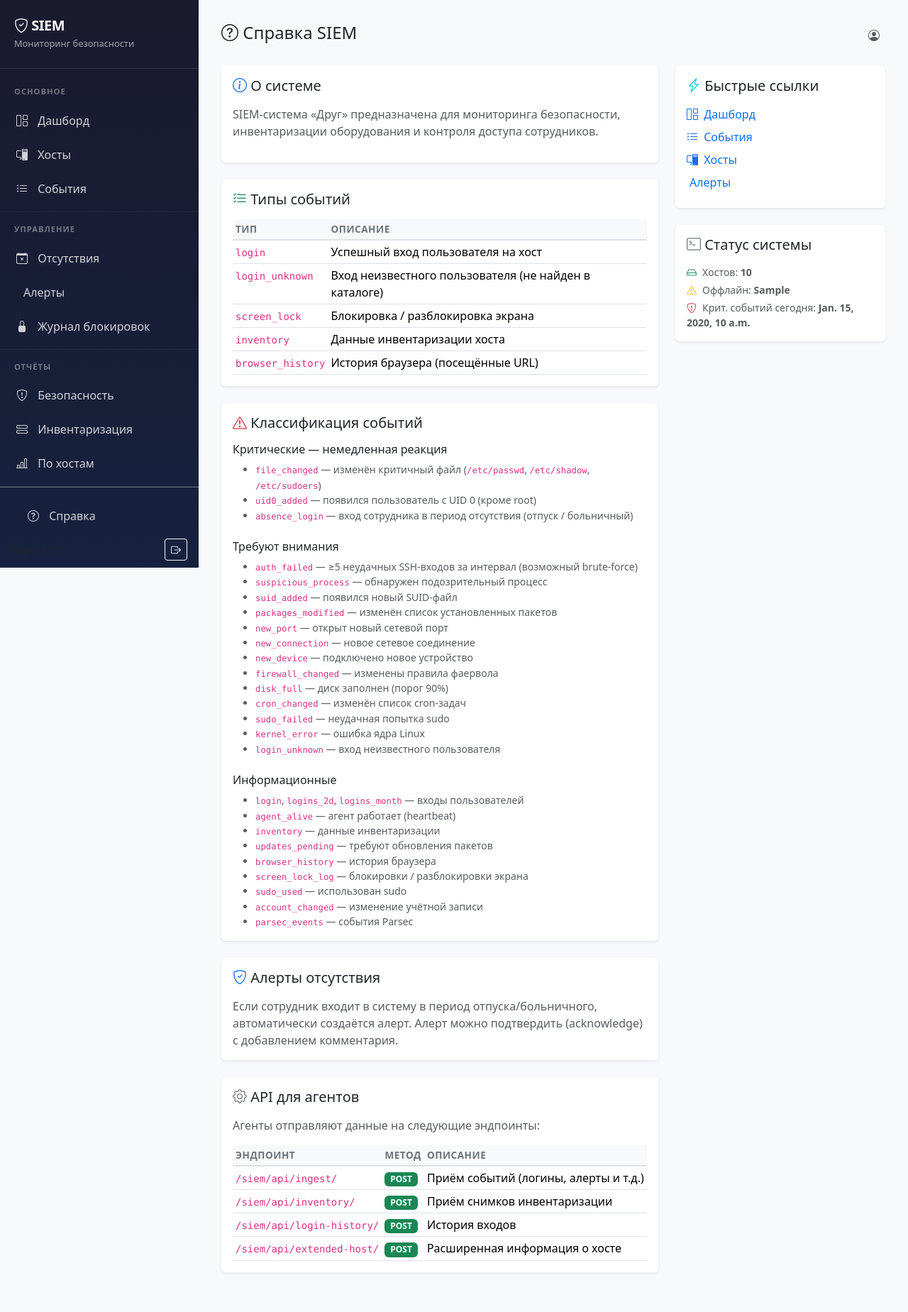
After one commit to blshark2008/friend-django, a Django app: template friend/templates/siem/help.html in a window 1280 px wide. The commit adds this page. Shown: the whole page at 71% size. Run offline with Django 3.2, Linux system fonts and the light colour scheme; the template is opened without the code that fills it: most values are stand-ins (such as "Sample title", 1, 10 or a date in 2020).

```diff
--- /dev/null
+++ b/friend/templates/siem/help.html
@@ -0,0 +1,196 @@
+{% extends "siem/base.html" %}
+
+{% block title %}Справка{% endblock %}
+
+{% block page_title %}
+<h4><i class="bi bi-question-circle"></i> Справка SIEM</h4>
+{% endblock %}
+
+{% block content %}
+<div class="row">
+    <div class="col-lg-8">
+        <div class="card shadow-sm border-0 mb-4">
+            <div class="card-body">
+                <h5 class="mb-3"><i class="bi bi-info-circle text-primary"></i> О системе</h5>
+                <p class="text-muted">
+                    SIEM-система «Друг» предназначена для мониторинга безопасности,
+                    инвентаризации оборудования и контроля доступа сотрудников.
+                </p>
+            </div>
+        </div>
+
+        <div class="card shadow-sm border-0 mb-4">
+            <div class="card-body">
+                <h5 class="mb-3"><i class="bi bi-list-check text-success"></i> Типы событий</h5>
+                <div class="table-responsive">
+                    <table class="table table-sm table-hover mb-0">
+                        <thead>
+                            <tr>
+                                <th>Тип</th>
+                                <th>Описание</th>
+                            </tr>
+                        </thead>
+                        <tbody>
+                            <tr>
+                                <td><code>login</code></td>
+                                <td>Успешный вход пользователя на хост</td>
+                            </tr>
+                            <tr>
+                                <td><code>login_unknown</code></td>
+                                <td>Вход неизвестного пользователя (не найден в каталоге)</td>
+                            </tr>
+                            <tr>
+                                <td><code>screen_lock</code></td>
+                                <td>Блокировка / разблокировка экрана</td>
+                            </tr>
+                            <tr>
+                                <td><code>inventory</code></td>
+                                <td>Данные инвентаризации хоста</td>
+                            </tr>
+                            <tr>
+                                <td><code>browser_history</code></td>
+                                <td>История браузера (посещённые URL)</td>
+                            </tr>
+                        </tbody>
+                    </table>
+                </div>
+            </div>
+        </div>
+
+        <div class="card shadow-sm border-0 mb-4">
+            <div class="card-body">
+                <h5 class="mb-3"><i class="bi bi-exclamation-triangle text-danger"></i> Классификация событий</h5>
+
+                <h6 class="mb-2"><span class="badge bg-danger severity-badge me-1"></span> Критические — немедленная реакция</h6>
+                <ul class="small text-muted mb-4">
+                    <li><code>file_changed</code> — изменён критичный файл (<code>/etc/passwd</code>, <code>/etc/shadow</code>, <code>/etc/sudoers</code>)</li>
+                    <li><code>uid0_added</code> — появился пользователь с UID 0 (кроме root)</li>
+                    <li><code>absence_login</code> — вход сотрудника в период отсутствия (отпуск / больничный)</li>
+                </ul>
+
+                <h6 class="mb-2"><span class="badge bg-warning text-dark severity-badge me-1"></span> Требуют внимания</h6>
+                <ul class="small text-muted mb-4">
+                    <li><code>auth_failed</code> — ≥5 неудачных SSH-входов за интервал (возможный brute-force)</li>
+                    <li><code>suspicious_process</code> — обнаружен подозрительный процесс</li>
+                    <li><code>suid_added</code> — появился новый SUID-файл</li>
+                    <li><code>packages_modified</code> — изменён список установленных пакетов</li>
+                    <li><code>new_port</code> — открыт новый сетевой порт</li>
+                    <li><code>new_connection</code> — новое сетевое соединение</li>
+                    <li><code>new_device</code> — подключено новое устройство</li>
+                    <li><code>firewall_changed</code> — изменены правила фаервола</li>
+                    <li><code>disk_full</code> — диск заполнен (порог 90%)</li>
+                    <li><code>cron_changed</code> — изменён список cron-задач</li>
+                    <li><code>sudo_failed</code> — неудачная попытка sudo</li>
+                    <li><code>kernel_error</code> — ошибка ядра Linux</li>
+                    <li><code>login_unknown</code> — вход неизвестного пользователя</li>
+                </ul>
+
+                <h6 class="mb-2"><span class="badge bg-info text-dark severity-badge me-1"></span> Информационные</h6>
+                <ul class="small text-muted mb-0">
+                    <li><code>login</code>, <code>logins_2d</code>, <code>logins_month</code> — входы пользователей</li>
+                    <li><code>agent_alive</code> — агент работает (heartbeat)</li>
+                    <li><code>inventory</code> — данные инвентаризации</li>
+                    <li><code>updates_pending</code> — требуют обновления пакетов</li>
+                    <li><code>browser_history</code> — история браузера</li>
+                    <li><code>screen_lock_log</code> — блокировки / разблокировки экрана</li>
+                    <li><code>sudo_used</code> — использован sudo</li>
+                    <li><code>account_changed</code> — изменение учётной записи</li>
+                    <li><code>parsec_events</code> — события Parsec</li>
+                </ul>
+            </div>
+        </div>
+
+        <div class="card shadow-sm border-0 mb-4">
+            <div class="card-body">
+                <h5 class="mb-3"><i class="bi bi-shield-check text-primary"></i> Алерты отсутствия</h5>
+                <p class="text-muted mb-0">
+                    Если сотрудник входит в систему в период отпуска/больничного,
+                    автоматически создаётся алерт. Алерт можно подтвердить (acknowledge)
+                    с добавлением комментария.
+                </p>
+            </div>
+        </div>
+
+        <div class="card shadow-sm border-0 mb-4">
+            <div class="card-body">
+                <h5 class="mb-3"><i class="bi bi-gear text-secondary"></i> API для агентов</h5>
+                <p class="text-muted mb-3">Агенты отправляют данные на следующие эндпоинты:</p>
+                <div class="table-responsive">
+                    <table class="table table-sm table-font-monospace mb-0">
+                        <thead>
+                            <tr>
+                                <th>Эндпоинт</th>
+                                <th>Метод</th>
+                                <th>Описание</th>
+                            </tr>
+                        </thead>
+                        <tbody>
+                            <tr>
+                                <td><code>/siem/api/ingest/</code></td>
+                                <td><span class="badge bg-success">POST</span></td>
+                                <td>Приём событий (логины, алерты и т.д.)</td>
+                            </tr>
+                            <tr>
+                                <td><code>/siem/api/inventory/</code></td>
+                                <td><span class="badge bg-success">POST</span></td>
+                                <td>Приём снимков инвентаризации</td>
+                            </tr>
+                            <tr>
+                                <td><code>/siem/api/login-history/</code></td>
+                                <td><span class="badge bg-success">POST</span></td>
+                                <td>История входов</td>
+                            </tr>
+                            <tr>
+                                <td><code>/siem/api/extended-host/</code></td>
+                                <td><span class="badge bg-success">POST</span></td>
+                                <td>Расширенная информация о хосте</td>
+                            </tr>
+                        </tbody>
+                    </table>
+                </div>
+            </div>
+        </div>
+    </div>
+
+    <div class="col-lg-4">
+        <div class="card shadow-sm border-0 mb-4">
+            <div class="card-body">
+                <h5 class="mb-3"><i class="bi bi-lightning-charge text-info"></i> Быстрые ссылки</h5>
+                <ul class="list-unstyled mb-0">
+                    <li class="mb-2">
+                        <a href="{% url 'siem:dashboard' %}" class="text-decoration-none">
+                            <i class="bi bi-grid-1x2 me-1"></i> Дашборд
+                        </a>
+                    </li>
+                    <li class="mb-2">
+                        <a href="{% url 'siem:events' %}" class="text-decoration-none">
+                            <i class="bi bi-list-ul me-1"></i> События
+                        </a>
+                    </li>
+                    <li class="mb-2">
+                        <a href="{% url 'siem:hosts' %}" class="text-decoration-none">
+                            <i class="bi bi-pc-display me-1"></i> Хосты
+                        </a>
+                    </li>
+                    <li class="mb-2">
+                        <a href="{% url 'siem:alerts_list' %}" class="text-decoration-none">
+                            <i class="bi bi-bell-exclamation me-1"></i> Алерты
+                        </a>
+                    </li>
+                </ul>
+            </div>
+        </div>
+
+        <div class="card shadow-sm border-0">
+            <div class="card-body">
+                <h5 class="mb-3"><i class="bi bi-terminal text-secondary"></i> Статус системы</h5>
+                <ul class="list-unstyled mb-0 small text-muted">
+                    <li class="mb-1"><i class="bi bi-hdd text-success me-2"></i>Хостов: <strong>{{ hosts_total|default:"—" }}</strong></li>
+                    <li class="mb-1"><i class="bi bi-exclamation-triangle text-warning me-2"></i>Оффлайн: <strong>{{ hosts_offline|default:"—" }}</strong></li>
+                    <li><i class="bi bi-shield-exclamation text-danger me-2"></i>Крит. событий сегодня: <strong>{{ events_critical_today|default:"—" }}</strong></li>
+                </ul>
+            </div>
+        </div>
+    </div>
+</div>
+{% endblock %}
```
Also changed, not shown: friend/siem/models.py (+14 -13 lines), friend/siem/views.py (+42 -17 lines), friend/templates/siem/screen_lock_log.html (+20 -20 lines), friend/siem/migrations/0010_screenlocklog_event_id.py (added), friend/siem/migrations/0011_screenlocklog_is_locked.py (added), friend/siem/migrations/0012_alter_screenlocklog_options_and_more.py (added), friend/siem/migrations/0013_screenlocklog_date_and_more.py (added), friend/siem/migrations/0014_remove_screenlocklog_uq_screenlocklog_host_date_locked_and_more.py (added), 1 other file.
